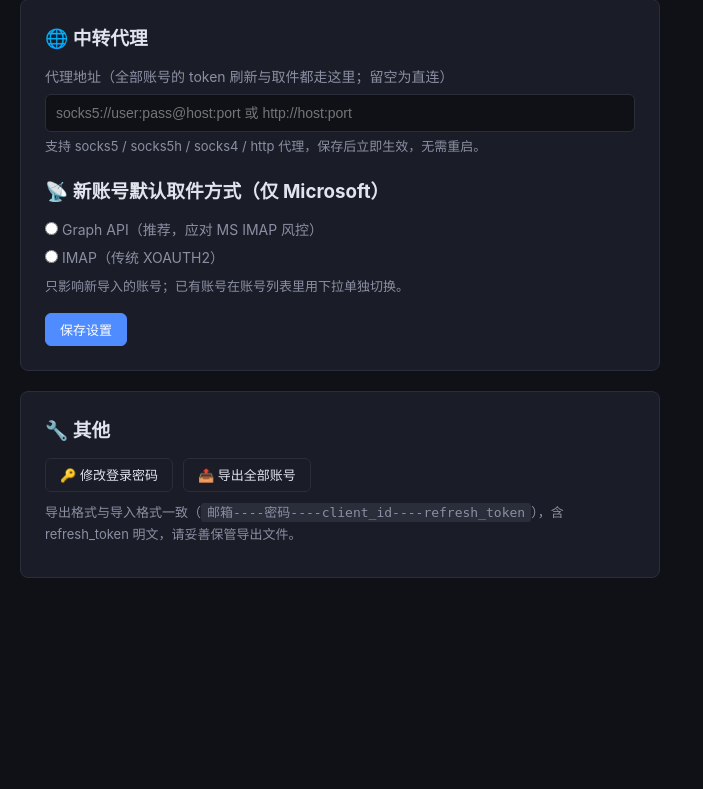
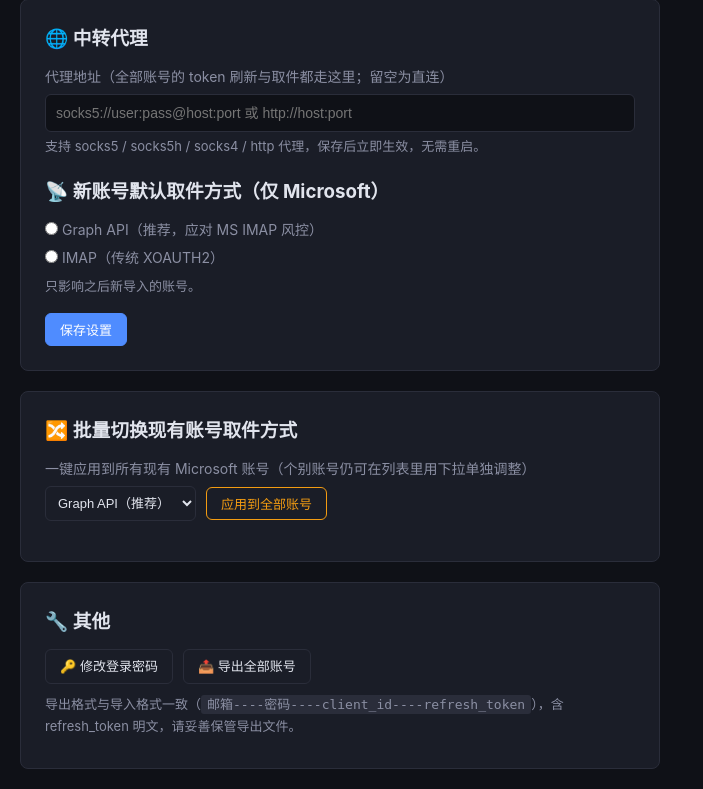
Before and after one commit to czppw/outlook-mail-manager, a FastAPI app: template templates/settings.html in a window 1280 px wide. Shown: the part 130-919 px from the top of the page, without its empty margins (0-703 px from the left). Before the commit the page ends 708 px from the top, so only its background shows below. Run offline with FastAPI, Linux system fonts and the light colour scheme; the template is opened without the code that fills it, so the values that code supplies are empty.

Commit message:
feat: 批量切换全部账号取件方式 + 时间显示格式化
- 设置页新增批量操作：一键将全部现有MS账号切换为Graph/IMAP(带确认)
  解决数千账号逐个下拉修改不现实的问题
- 新增 fmt_dt 模板过滤器：ISO(带T/微秒/Z)和RFC2822日期统一显示为
  'YYYY-MM-DD HH:MM'，带时区自动转服务器本地时间
- 应用到 上次取件/令牌创建时间/邮件日期 等所有时间列
- smoke_test 增至52项

```diff
--- a/app.py
+++ b/app.py
@@ -49,6 +49,32 @@ async def lifespan(app: FastAPI):
 app = FastAPI(title="OAuth2 Mail Manager", lifespan=lifespan)
 app.mount("/static", StaticFiles(directory=os.path.join(BASE_DIR, "static")), name="static")
 templates = Jinja2Templates(directory=os.path.join(BASE_DIR, "templates"))
+
+
+def fmt_dt(value) -> str:
+    """显示层时间格式化：ISO(带T/微秒/Z) 或 RFC2822 → 'YYYY-MM-DD HH:MM'。
+    带时区的转换为服务器本地时间；解析不了的原样截断返回。"""
+    if not value:
+        return "-"
+    s = str(value).strip()
+    try:
+        dt = datetime.fromisoformat(s.replace("Z", "+00:00"))
+        if dt.tzinfo is not None:
+            dt = dt.astimezone()
+        return dt.strftime("%Y-%m-%d %H:%M")
+    except ValueError:
+        pass
+    try:
+        from email.utils import parsedate_to_datetime
+        dt = parsedate_to_datetime(s)
+        if dt.tzinfo is not None:
+            dt = dt.astimezone()
+        return dt.strftime("%Y-%m-%d %H:%M")
+    except Exception:
+        return s[:30]
+
+
+templates.env.filters["fmt_dt"] = fmt_dt
 
 
 # ─────────── Auth Helpers ───────────
@@ -467,6 +493,22 @@ async def save_settings(request: Request, global_proxy: str = Form(""),
     })
 
 
+@app.post("/accounts/bulk-fetch-mode")
+async def bulk_fetch_mode(request: Request, fetch_mode: str = Form(...)):
+    """一键切换全部现有 Microsoft 账号的取件方式。"""
+    _require_auth(request)
+    if fetch_mode not in ("graph", "imap"):
+        return RedirectResponse("/settings", status_code=302)
+    n = await db.set_all_ms_fetch_mode(fetch_mode)
+    logger.info(f"Bulk switched {n} MS accounts to {fetch_mode}")
+    return templates.TemplateResponse(request, "settings.html", {
+        "global_proxy": await _global_proxy(),
+        "proxy_from_env": False,
+        "default_ms_fetch_mode": await _default_ms_fetch_mode(),
+        "success": f"已将 {n} 个 Microsoft 账号全部切换为 {fetch_mode.upper()} 模式",
+    })
+
+
 @app.get("/export")
 async def export_accounts(request: Request):
     """导出全部账号为导入格式文本（email----密码----client_id----refresh_token）。
--- a/db.py
+++ b/db.py
@@ -311,6 +311,17 @@ async def update_account_prefs(account_id: int, fetch_mode: str):
         await db_conn.commit()
 
 
+async def set_all_ms_fetch_mode(fetch_mode: str) -> int:
+    """批量切换全部 Microsoft 账号的取件方式。返回受影响账号数。"""
+    async with aiosqlite.connect(DB_PATH) as db_conn:
+        cursor = await db_conn.execute(
+            "UPDATE accounts SET fetch_mode = ? WHERE provider = 'microsoft'",
+            (fetch_mode,)
+        )
+        await db_conn.commit()
+        return cursor.rowcount
+
+
 async def refresh_token_date(account_id: int):
     async with aiosqlite.connect(DB_PATH) as db_conn:
         now = datetime.now().isoformat()
--- a/templates/edit_token.html
+++ b/templates/edit_token.html
@@ -12,7 +12,7 @@
 <div class="card" style="max-width: 600px;">
     <div class="account-info">
         <span>📧 {{ account['email'] }}</span>
-        <span>创建于 {{ account['token_created_at'] or '未知' }}</span>
+        <span>创建于 {{ account['token_created_at'] | fmt_dt if account['token_created_at'] else '未知' }}</span>
     </div>
 
     <div class="info-box" style="background: rgba(33, 150, 243, 0.1); border: 1px solid #2196f3; border-radius: 8px; padding: 16px; margin-bottom: 20px;">
--- a/templates/email_detail.html
+++ b/templates/email_detail.html
@@ -10,7 +10,7 @@
     <div class="email-meta">
         <div><strong>发件人：</strong>{{ email['from_addr'] }}</div>
         <div><strong>主　题：</strong>{{ email['subject'] or '(无主题)' }}</div>
-        <div><strong>时　间：</strong>{{ email['date'] or '-' }}</div>
+        <div><strong>时　间：</strong>{{ email['date'] | fmt_dt }}</div>
         <div><strong>文件夹：</strong><span class="badge">{{ email['folder'] }}</span></div>
     </div>
 
--- a/templates/inbox.html
+++ b/templates/inbox.html
@@ -18,7 +18,7 @@
         <span class="badge">IMAP</span>
         {% endif %}
         <span>邮件: {{ account['mail_count'] or 0 }}</span>
-        <span>上次取件: {{ account['last_check'] or '未取件' }}</span>
+        <span>上次取件: {{ account['last_check'] | fmt_dt if account['last_check'] else '未取件' }}</span>
     </div>
 
     <div class="folder-tabs">
@@ -41,7 +41,7 @@
             <tr>
                 <td>{{ em['from_addr'][:50] }}</td>
                 <td><a href="/email/{{ em['id'] }}">{{ em['subject'][:80] or '(无主题)' }}</a></td>
-                <td>{{ em['date'] or '-' }}</td>
+                <td>{{ em['date'] | fmt_dt }}</td>
                 <td><span class="badge">{{ em['folder'] }}</span></td>
             </tr>
         {% else %}
--- a/templates/index.html
+++ b/templates/index.html
@@ -79,7 +79,7 @@
                     {% endif %}
                 </td>
                 <td><a href="/account/{{ acc['id'] }}" title="点击查看该账号邮件">{{ acc['mail_count'] or 0 }}</a></td>
-                <td>{{ acc['last_check'] or '-' }}</td>
+                <td>{{ acc['last_check'] | fmt_dt }}</td>
                 <td class="error-text" title="{{ acc['error'] or '' }}">{{ (acc['error'] or '-')[:40] }}</td>
                 <td class="actions">
                     <button class="btn btn-sm" onclick="fetchAccount({{ acc['id'] }}, this)">取件</button>
--- a/templates/settings.html
+++ b/templates/settings.html
@@ -32,10 +32,27 @@
                 <input type="radio" name="default_ms_fetch_mode" value="imap"
                        {{ 'checked' if default_ms_fetch_mode == 'imap' else '' }}> IMAP（传统 XOAUTH2）
             </label>
-            <p class="hint">只影响新导入的账号；已有账号在账号列表里用下拉单独切换。</p>
+            <p class="hint">只影响之后新导入的账号。</p>
         </div>
 
         <button type="submit" class="btn btn-primary">保存设置</button>
+    </form>
+</div>
+
+<div class="card" style="max-width: 640px;">
+    <h3 style="margin-bottom: 12px;">🔀 批量切换现有账号取件方式</h3>
+    <form method="post" action="/accounts/bulk-fetch-mode"
+          onsubmit="return confirm('确定将【全部】Microsoft 账号切换为 ' + this.fetch_mode.value.toUpperCase() + ' 吗？');">
+        <div class="form-group">
+            <label>一键应用到所有现有 Microsoft 账号（个别账号仍可在列表里用下拉单独调整）</label>
+            <div style="display: flex; gap: 10px; align-items: center;">
+                <select name="fetch_mode" class="btn" style="padding: 8px;">
+                    <option value="graph">Graph API（推荐）</option>
+                    <option value="imap">IMAP</option>
+                </select>
+                <button type="submit" class="btn btn-warn">应用到全部账号</button>
+            </div>
+        </div>
     </form>
 </div>
 
--- a/templates/tokens.html
+++ b/templates/tokens.html
@@ -59,7 +59,7 @@
                     <span style="color: #ff9800; font-weight: bold;">{{ acc['days_left'] }} 天</span>
                     {% endif %}
                 </td>
-                <td>{{ acc['token_created_at'] }}</td>
+                <td>{{ acc['token_created_at'] | fmt_dt }}</td>
                 <td>
                     <div style="display: flex; gap: 6px;">
                         <form method="post" action="/account/{{ acc['id'] }}/refresh-token" style="display:inline;">
```
Also changed, not shown: smoke_test.py (+19 -1 lines).
